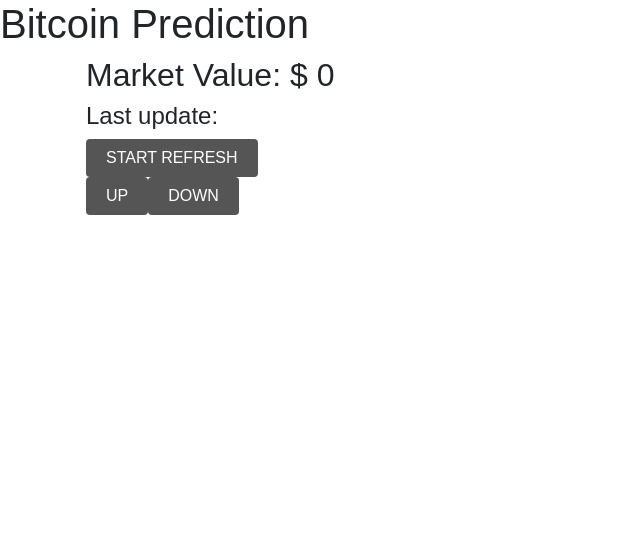
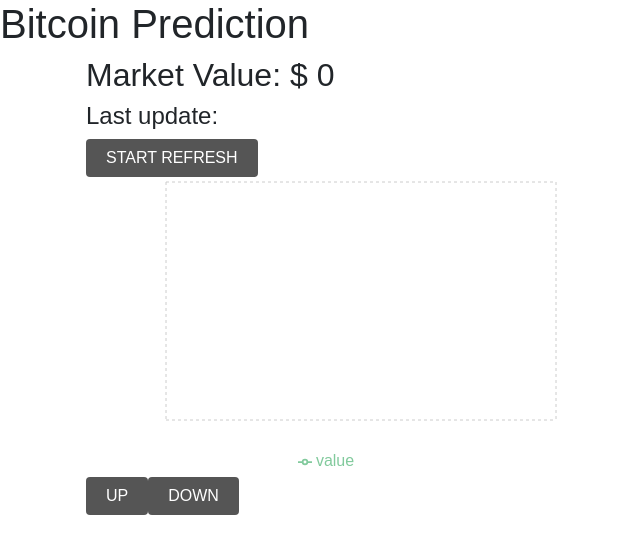
Before and after one commit to DnlCYan/bprediction, a React (Create React App) app: page / in a window 1280 px wide. Shown: the top 554 px of the page, without its empty margins (0-640 px from the left). Built offline with nearby package versions, Linux system fonts and the light colour scheme.

Commit message:
Add tsx and Chart History

```diff
--- a/src/App.js
+++ b/src/App.js
@@ -36,10 +36,9 @@
     setCheckPrice(false);
   }
 
-  const onMarketUpdate = (data) => {
-    let newMarketPrice = data.data.market_data.price_usd;
+  const onMarketUpdate = (newMarketPrice, lastUpdateDateTime) => {
     setMarketPrice(newMarketPrice);
-    setLastUpdateDateTime(dayjs(data.status.timestamp));
+    setLastUpdateDateTime(lastUpdateDateTime);
 
     if (checkPriceRef.current) {
       if (predictRef.current.value === "UP") {
--- /dev/null
+++ b/src/components/ChartHistory.tsx
@@ -0,0 +1,32 @@
+import React, { PureComponent } from 'react';
+import { LineChart, Line, XAxis, YAxis, CartesianGrid, Tooltip, Legend, ResponsiveContainer } from 'recharts';
+
+
+const ChartHistory = (dataArray: any) => {
+
+  return (
+    <div>
+        <LineChart
+          width={500}
+          height={300}
+          data={dataArray.dataArray}
+          margin={{
+            top: 5,
+            right: 30,
+            left: 20,
+            bottom: 5,
+          }}
+        >
+          <CartesianGrid strokeDasharray="3 3" />
+          <XAxis dataKey="name"  interval="preserveEnd" />
+          <YAxis allowDataOverflow interval="preserveEnd" domain={['dataMin - 10', 'dataMax + 10']} />
+          <Tooltip />
+          <Legend />
+          {/* <Line type="monotone" dataKey="pv" stroke="#8884d8" activeDot={{ r: 8 }} /> */}
+          <Line type="monotone" dataKey="value" stroke="#82ca9d" />
+        </LineChart>
+    </div>
+  )
+}
+
+export default ChartHistory
--- a/src/components/MarketPrice.js
+++ b/src/components/MarketPrice.js
@@ -4,6 +4,8 @@
 import Button from 'react-bootstrap/Button';
 import Row from 'react-bootstrap/Row';
 import Col from 'react-bootstrap/Col';
+import ChartHistory from './ChartHistory';
+import dayjs from 'dayjs';
 
 const MarketPrice = ({ price, lastUpdate, onMarketUpdate }) => {
     const REFRESH_TIME = 30000;
@@ -18,9 +20,10 @@
             .then(function (response) {
                 // handle success
                 console.log(response);
-                onMarketUpdate(response.data);
                 let newMarketPrice = response.data.data.market_data.price_usd;
-                setMarketHistory(marketHistory => [...marketHistory, newMarketPrice]);
+                let lastUpdateDateTime = dayjs(response.data.status.timestamp);
+                onMarketUpdate(newMarketPrice, lastUpdateDateTime);
+                setMarketHistory(marketHistory => [...marketHistory, {name: lastUpdateDateTime.format('HH:mm'), value: newMarketPrice}]);
             })
             .catch(function (error) {
                 // handle error
@@ -61,6 +64,7 @@
                 <h2>Market Value: $ {price}</h2>
                 <h4>Last update: {lastUpdate}</h4>
                 <Button onClick={ () => {isStopped ? start() :  stop()}}>{isStopped ? 'START' : 'STOP'} REFRESH</Button>
+                <ChartHistory dataArray={marketHistory}/>
             </Container>
         </div>
     )
```
Also changed, not shown: package.json (+6 -1 lines), tsconfig.json (added, +14 -0 lines), 1 other file (tests, documents, lock files or other folders).
